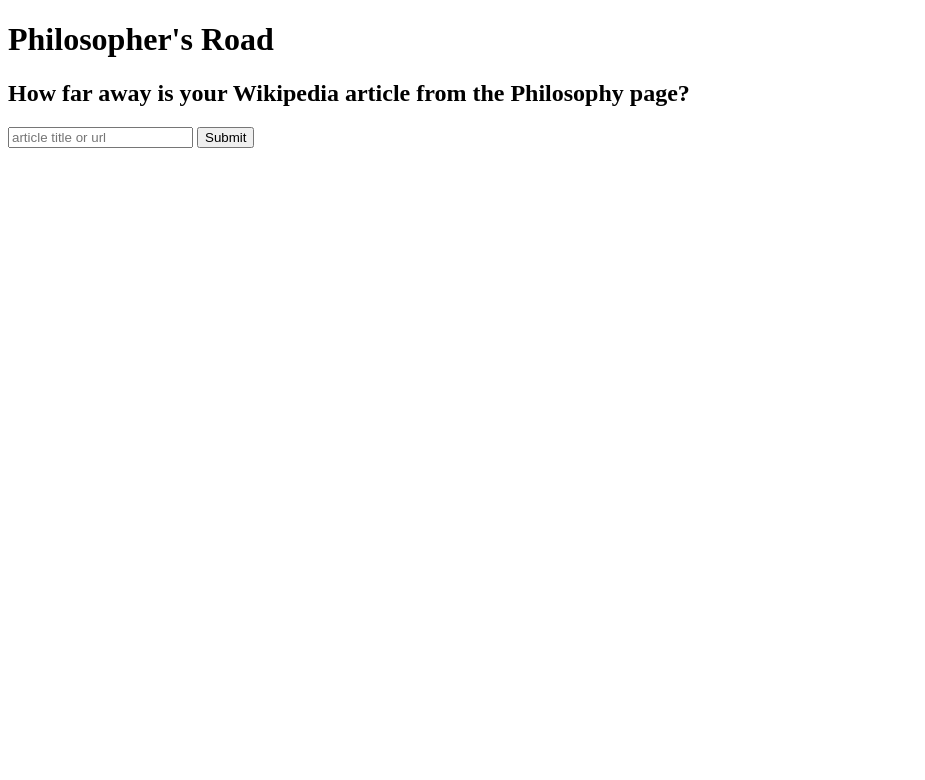
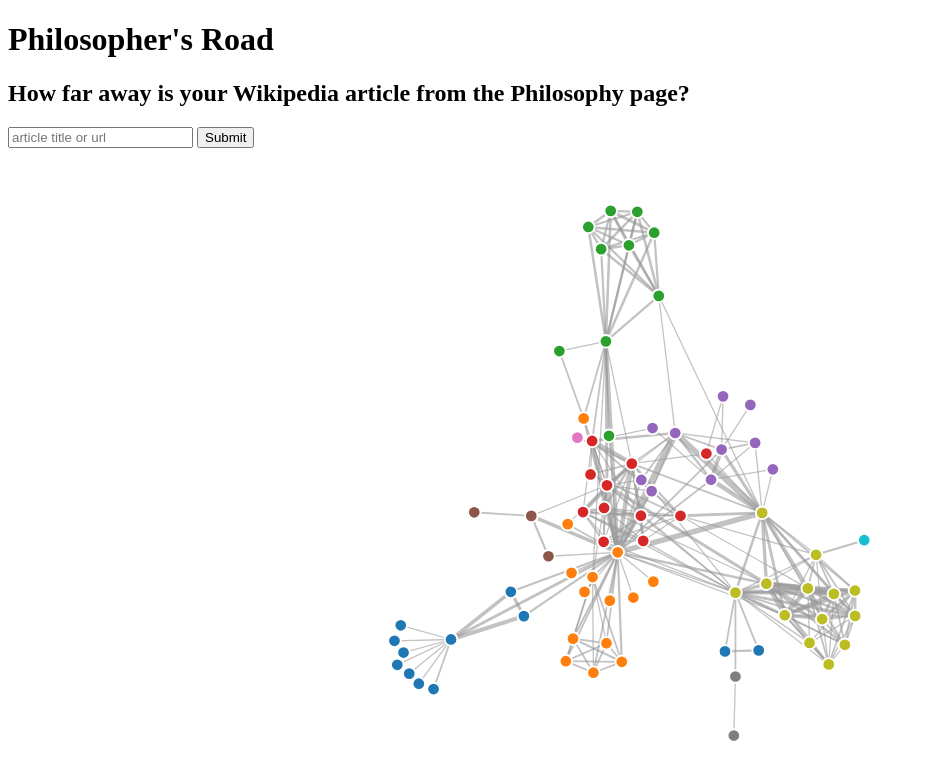
Before and after one commit to andy-h-2016/hitchhikers-guide-to-philosophy, a website built with webpack: page src/index.html in a window 1280 px wide. Shown: the whole page, without its empty margins (0-925 px from the left). Built offline with nearby package versions, Linux system fonts and the light colour scheme.

Commit message:
Display d3.js force diagram using dummy data

```diff
--- a/d3_demos/force_diagram.js
+++ b/d3_demos/force_diagram.js
@@ -1,6 +1,11 @@
-d3 = require('d3@6');
+const d3 = require('d3');
+const d3Force = require('d3-force');
+// const observableLib = require('@observablehq/stdlib')
 
-drag = simulation => {
+export default function createDiagram() {
+  const height = 600;
+  const width = 1000;
+  const drag = simulation => {
 
     function dragstarted(event) {
       if (!event.active) simulation.alphaTarget(0.3).restart();
@@ -28,9 +33,8 @@
   const scale = d3.scaleOrdinal(d3.schemeCategory10);
   const color = d => scale(d.group);
 
-const height = 600;
-data = FileAttachment("miserables.json").json();
-
+  const data = require('./miserables.json');
+  console.log('data', data)
 
   const links = data.links.map(d => Object.create(d));
   const nodes = data.nodes.map(d => Object.create(d));
@@ -76,6 +80,9 @@
       .attr("cy", d => d.y);
   });
 
-invalidation.then(() => simulation.stop());
+  // observableLib.invalidation.then(() => simulation.stop());
+  console.log('svg', svg)
+  console.log('svgNode', svg.node())
+  return svg.node();
 
-svg.node();
+}
--- a/package.json
+++ b/package.json
@@ -17,6 +17,7 @@
     "@babel/preset-react": "^7.13.13",
     "babel-loader": "^8.2.2",
     "d3": "^6.7.0",
+    "d3-force": "^2.1.1",
     "node-fetch": "^2.6.1",
     "webpack": "^5.35.1",
     "webpack-cli": "^4.6.0"
--- a/src/entry.js
+++ b/src/entry.js
@@ -1,5 +1,6 @@
 import * as ArticleNode from './article_node';
 import fetchFirstLink from './wikimedia_api_routes';
+import createDiagram from '../d3_demos/force_diagram';
 
 const nodes = {
   Philosophy: ArticleNode.createNode({
@@ -61,7 +62,17 @@
 
 }
 
+
+
+
 document.addEventListener("DOMContentLoaded", () => {
+  const chartDiv = document.createElement("div");
+  chartDiv.appendChild(createDiagram())
+  const body = document.getElementById('body');
+  body.appendChild(chartDiv);
+  console.log('body', body);
+  console.log('chart', chartDiv)
+
   const form = document.querySelector(".article-form");
   form.addEventListener("submit", handleSubmit);
 });
--- a/src/index.html
+++ b/src/index.html
@@ -8,7 +8,7 @@
     <title>Philosopher's Road</title>
   </head>
 
-  <body>
+  <body id="body">
     <h1 class="header">Philosopher's Road</h1>
     <h2 class="tagline">How far away is your Wikipedia article from the Philosophy page?</h2>
     <form class="article-form">
```
Lines whose indentation alone changed are shown as unchanged.
